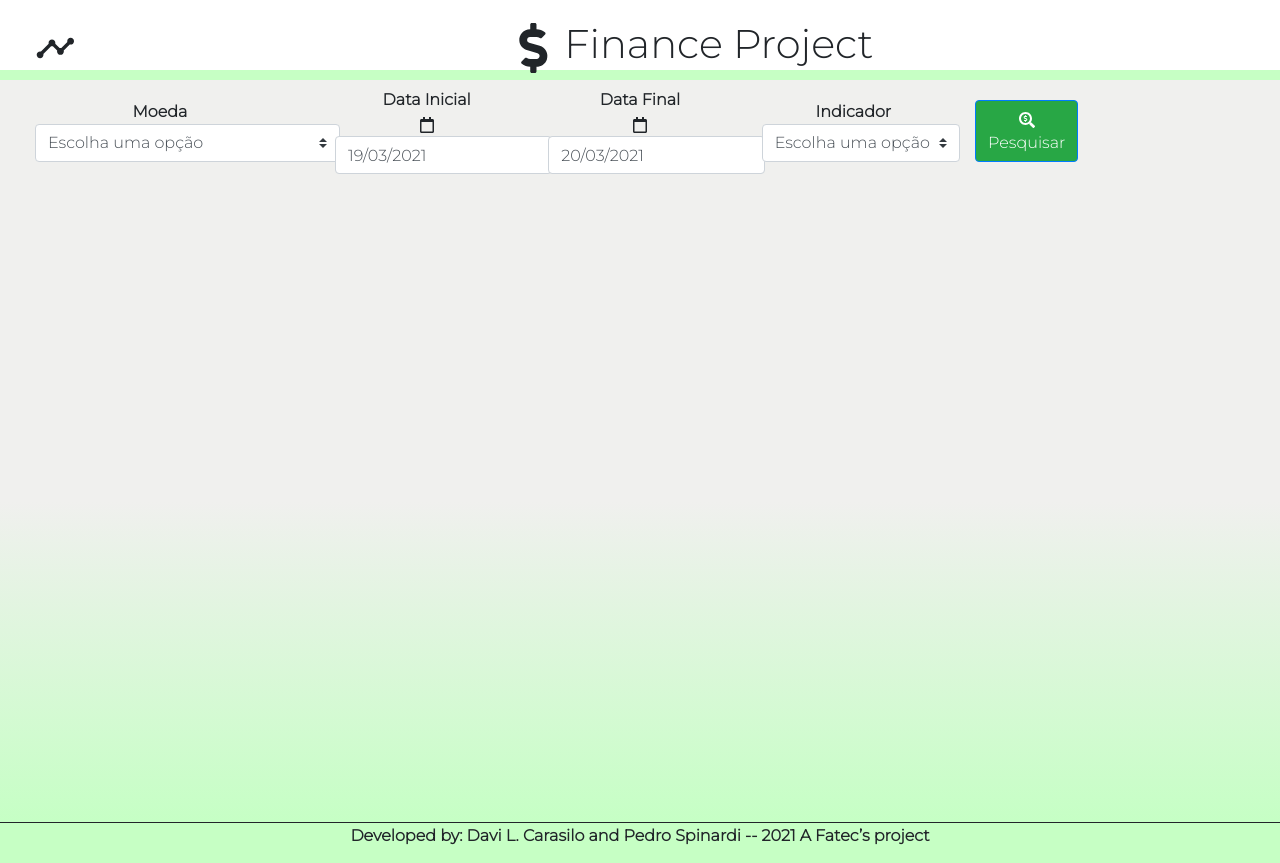
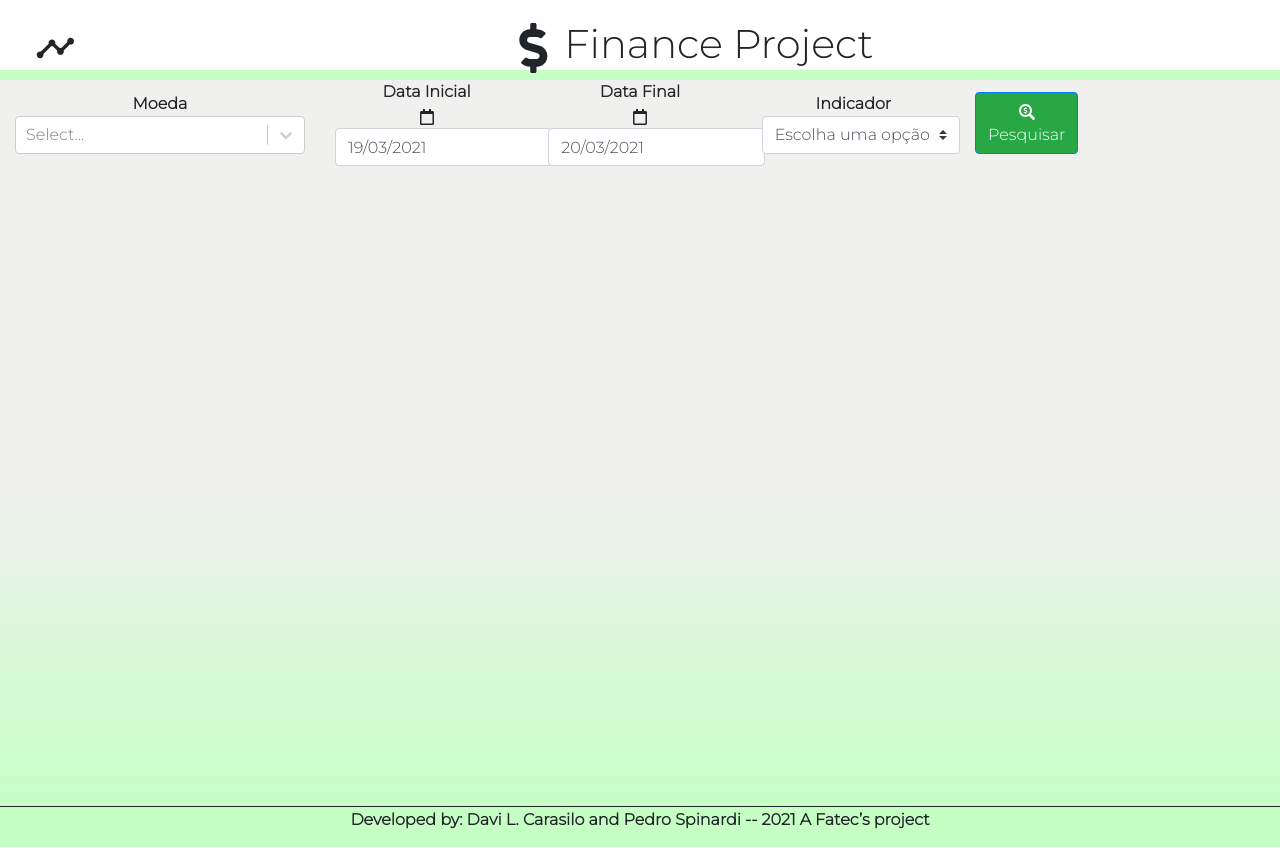
Before and after one commit to daviluiscarasilo/ProjectFinance, a React (Create React App) app in the folder project-finance/: page / in a window 1280 px wide. Built offline with nearby package versions, Linux system fonts and the light colour scheme.

Commit message:
Inicio implantação componente correto select

```diff
--- a/project-finance/src/App.js
+++ b/project-finance/src/App.js
@@ -22,6 +22,24 @@ function App() {
   })
 
   const opcoesMoeda = [
+    { value: 'USD-BRL', label: 'USD-BRL (Dólar Comercial)' }
+    , { value: 'USDT-BRL', label: 'USDT-BRL (Dólar Turismo)' }
+    , { value: 'CAD-BRL', label: 'CAD-BRL (Dólar Canadense)' }
+    , { value: 'AUD-BRL', label: 'AUD-BRL (Dólar Australiano)' }
+    , { value: 'EUR-BRL', label: 'EUR-BRL (Euro)' }
+    , { value: 'GBP-BRL', label: 'GBP-BRL (Libra Esterlina)' }
+    , { value: 'ARS-BRL', label: 'ARS-BRL (Peso Argentino)' }
+    , { value: 'JPY-BRL', label: 'JPY-BRL (Iene Japonês)' }
+    , { value: 'CHF-BRL', label: 'CHF-BRL (Franco Suíço)' }
+    , { value: 'CNY-BRL', label: 'CNY-BRL (Yuan Chinês)' }
+    , { value: 'YLS-BRL', label: 'YLS-BRL (Novo Shekel Israelense)' }
+    , { value: 'BTC-BRL', label: 'BTC-BRL (Bitcoin)' }
+    , { value: 'LTC-BRL', label: 'LTC-BRL (Litecoin)' }
+    , { value: 'ETH-BRL', label: 'ETH-BRL (Ethereum)' }
+    , { value: 'XRP-BRL', label: 'XRP-BRL (Ripple)' }
+  ]
+
+  const opcoesIndicadores = [
     { value: 'USD-BRL', label: 'USD-BRL (Dólar Comercial)' }
     , { value: 'USDT-BRL', label: 'USDT-BRL (Dólar Turismo)' }
     , { value: 'CAD-BRL', label: 'CAD-BRL (Dólar Canadense)' }
@@ -125,35 +143,12 @@ function App() {
             <Container className="container-cabecalho">
               <Row className="align-items-center row-text-align-center">
                 <Col xs="3" >
-                  <div class="card-body">
-                    <label>Moeda</label>
-                    <select className="custom-select mr-sm-2" onChange={function (event) {
-                      setMoeda(event.target.value);
-                      setMoedaTexto(event.target.value);
-                    }}>
-                      {(moedaTexto &&
-                        <option value="">{ }</option>)
-                        ||
-                        <option value="">Escolha uma opção</option>
-
-                      }
-                      <option value="USD-BRL">USD-BRL (Dólar Comercial)</option>
-                      <option value="USDT-BRL">USDT-BRL (Dólar Turismo)</option>
-                      <option value="CAD-BRL">CAD-BRL (Dólar Canadense)</option>
-                      <option value="AUD-BRL">AUD-BRL (Dólar Australiano)</option>
-                      <option value="EUR-BRL">EUR-BRL (Euro)</option>
-                      <option value="GBP-BRL">GBP-BRL (Libra Esterlina)</option>
-                      <option value="ARS-BRL">ARS-BRL (Peso Argentino)</option>
-                      <option value="JPY-BRL">JPY-BRL (Iene Japonês)</option>
-                      <option value="CHF-BRL">CHF-BRL (Franco Suíço)</option>
-                      <option value="CNY-BRL">CNY-BRL (Yuan Chinês)</option>
-                      <option value="YLS-BRL">YLS-BRL (Novo Shekel Israelense)</option>
-                      <option value="BTC-BRL">BTC-BRL (Bitcoin)</option>
-                      <option value="LTC-BRL">LTC-BRL (Litecoin)</option>
-                      <option value="ETH-BRL">ETH-BRL (Ethereum)</option>
-                      <option value="XRP-BRL">XRP-BRL (Ripple)</option>
-                    </select>
-                  </div>
+                  <label>Moeda</label>
+                  {/*TODO CORRIGIR PARAMETRO E DEFINIR PROPRIEDAE VALUE NO SELECT PARA PODER MANTER A SESSÃO DA PROPRIEDADE
+                   MÉTODO SET MOEDA  */}
+                  <Select  options={opcoesMoeda}
+                    onChange={(event) => setMoeda(event.target.value)}
+                  />
                 </Col>
                 <Col xs="2">
                   <label>Data Inicial</label>
```
